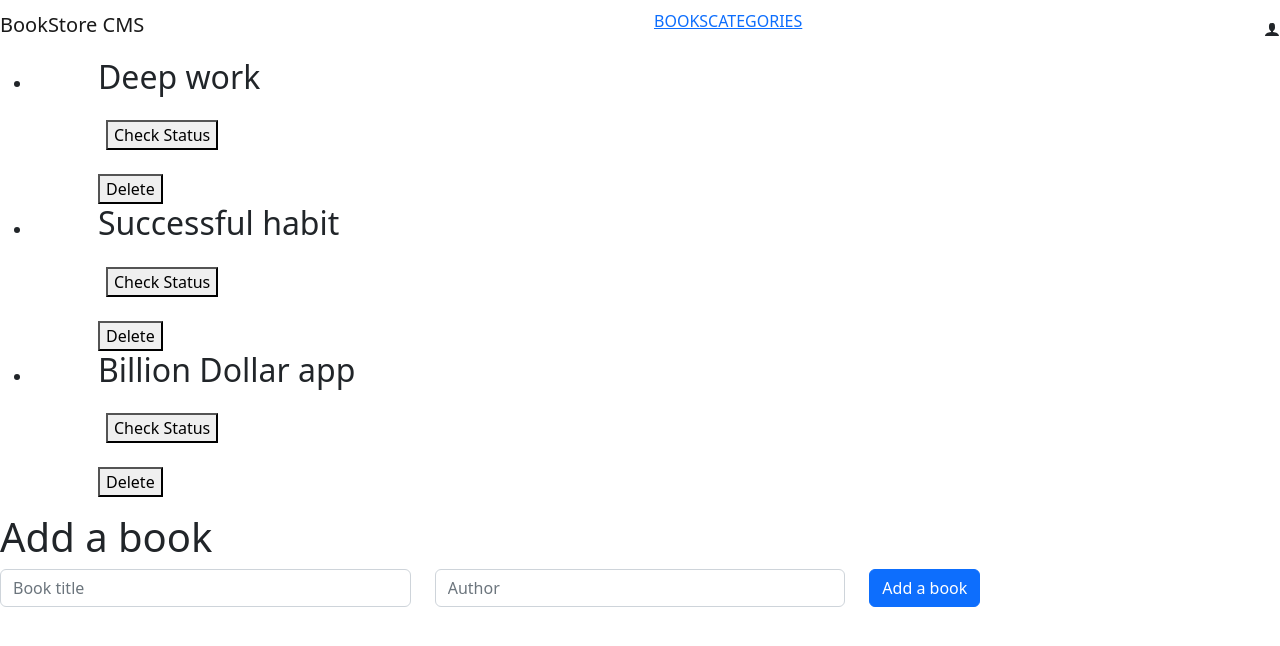
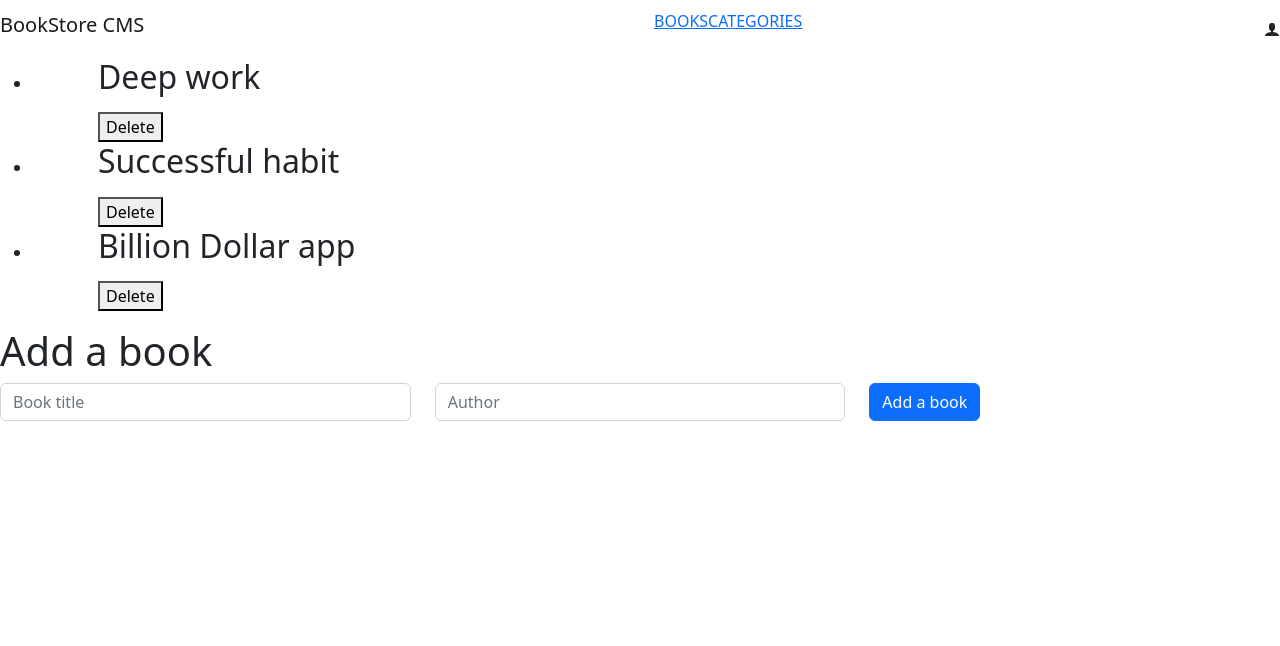
Before and after one commit to soesandarwin2201/Book_Store_React_Project, a React (Create React App) app: page / in a window 1280 px wide. Shown: the top 646 px of the page. Built offline with nearby package versions, Linux system fonts and the light colour scheme.

Commit message:
Delete the categories from the book.jsx file

```diff
--- a/src/components/book.jsx
+++ b/src/components/book.jsx
@@ -3,7 +3,6 @@ import React from 'react';
 import { useDispatch } from 'react-redux';
 import PropTypes from 'prop-types';
 import { bookRemoved } from '../redux/books/books';
-import Categories from './Categories';
 
 function Book({ book }) {
   const dispatch = useDispatch();
@@ -11,7 +10,6 @@ function Book({ book }) {
     <section className="container">
       <h2>{book.title}</h2>
       <p>{book.author}</p>
-      <Categories />
       <button
         onClick={() => {
           dispatch(bookRemoved(book.id));
```
